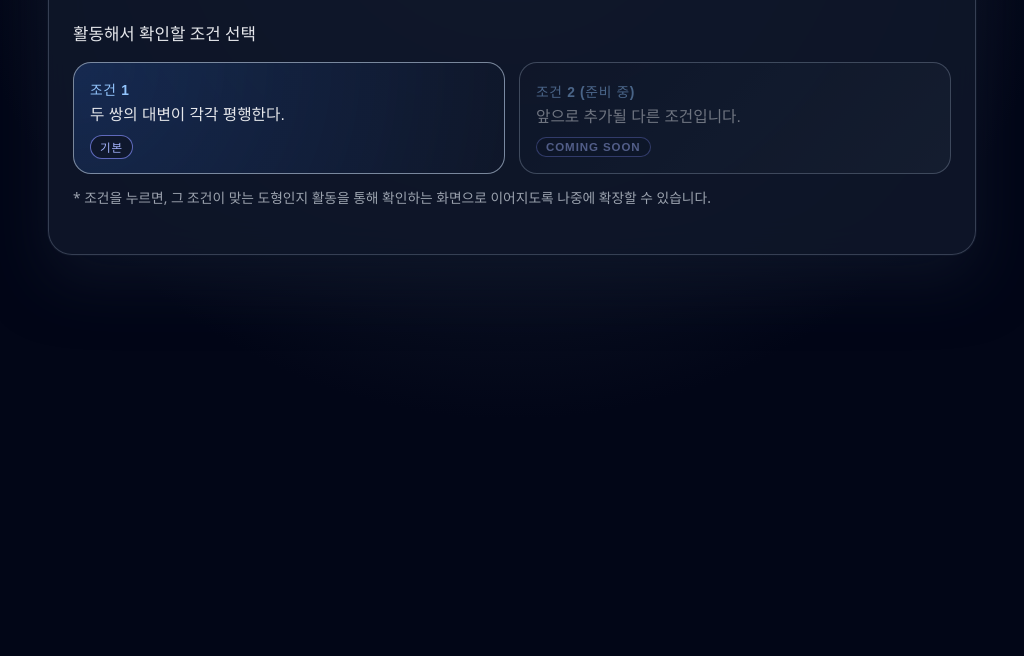
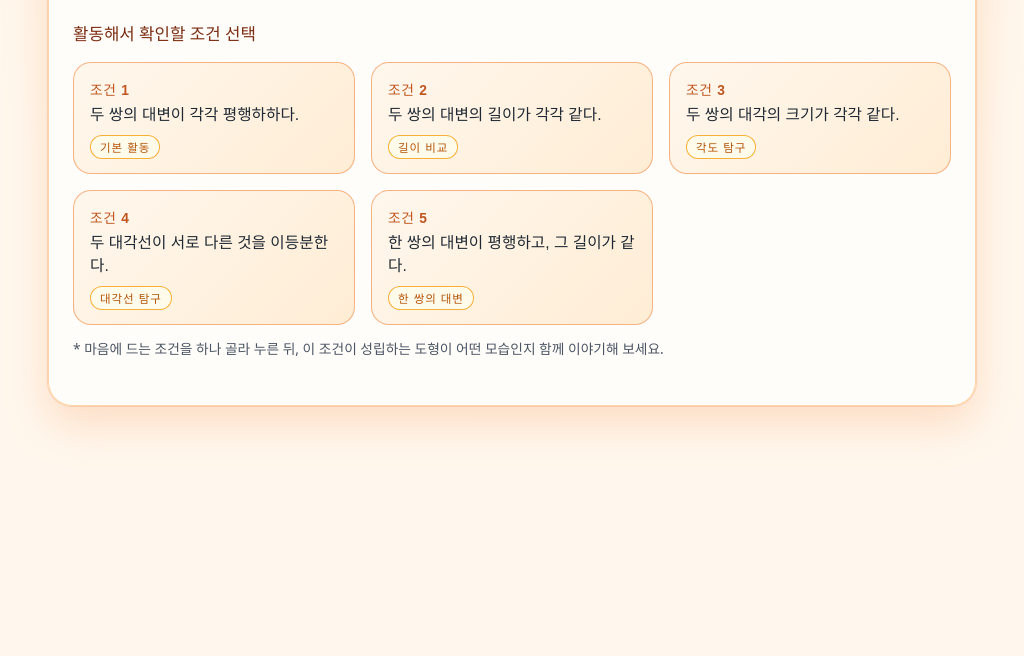
Before and after one commit to hayong104/251204, a website built with Vite: page index.html in a window 1280 px wide. Shown: the part 144-800 px from the top of the page, without its empty margins (128-1152 px from the left). Built offline with nearby package versions, Linux system fonts and the light colour scheme.

Commit message:
Add initial Vite configuration and update main.js with new condition buttons; enhance styles in style.css for improved aesthetics and layout.

```diff
--- a/src/main.js
+++ b/src/main.js
@@ -18,23 +18,47 @@ app.innerHTML = `
         <button class="condition-card" data-condition="1">
           <div class="condition-label">조건 1</div>
           <div class="condition-text">
-            두 쌍의 대변이 각각 평행한다.
+            두 쌍의 대변이 각각 평행하하다.
           </div>
-          <div class="condition-tag">기본</div>
+          <div class="condition-tag">기본 활동</div>
         </button>
 
-        <button class="condition-card condition-card--disabled" disabled>
-          <div class="condition-label">조건 2 (준비 중)</div>
+        <button class="condition-card" data-condition="2">
+          <div class="condition-label">조건 2</div>
           <div class="condition-text">
-            앞으로 추가될 다른 조건입니다.
+            두 쌍의 대변의 길이가 각각 같다.
           </div>
-          <div class="condition-tag">COMING SOON</div>
+          <div class="condition-tag">길이 비교</div>
+        </button>
+
+        <button class="condition-card" data-condition="3">
+          <div class="condition-label">조건 3</div>
+          <div class="condition-text">
+            두 쌍의 대각의 크기가 각각 같다.
+          </div>
+          <div class="condition-tag">각도 탐구</div>
+        </button>
+
+        <button class="condition-card" data-condition="4">
+          <div class="condition-label">조건 4</div>
+          <div class="condition-text">
+            두 대각선이 서로 다른 것을 이등분한다.
+          </div>
+          <div class="condition-tag">대각선 탐구</div>
+        </button>
+
+        <button class="condition-card" data-condition="5">
+          <div class="condition-label">조건 5</div>
+          <div class="condition-text">
+            한 쌍의 대변이 평행하고, 그 길이가 같다.
+          </div>
+          <div class="condition-tag">한 쌍의 대변</div>
         </button>
       </div>
 
       <p class="helper-text">
-        * 조건을 누르면, 그 조건이 맞는 도형인지 활동을 통해 확인하는 화면으로 이어지도록
-        나중에 확장할 수 있습니다.
+        * 마음에 드는 조건을 하나 골라 누른 뒤, 이 조건이 성립하는 도형이 어떤 모습인지
+        함께 이야기해 보세요.
       </p>
     </section>
   </main>
--- a/src/style.css
+++ b/src/style.css
@@ -2,8 +2,8 @@
   font-family: system-ui, -apple-system, BlinkMacSystemFont, 'Segoe UI', sans-serif;
   line-height: 1.5;
   font-weight: 400;
-  color: #0f172a;
-  background-color: #0f172a;
+  color: #1f2933;
+  background-color: #fff7ed;
   font-synthesis: none;
   text-rendering: optimizeLegibility;
   -webkit-font-smoothing: antialiased;
@@ -20,8 +20,8 @@ body {
   margin: 0;
   min-width: 320px;
   min-height: 100vh;
-  background: radial-gradient(circle at top, #1e293b, #020617 55%);
-  color: #e5e7eb;
+  background: radial-gradient(circle at top, #ffedd5, #fff7ed 55%);
+  color: #1f2933;
 }
 
 #app {
@@ -31,14 +31,13 @@ body {
 }
 
 .page {
-  background: rgba(15, 23, 42, 0.9);
+  background: rgba(255, 253, 250, 0.96);
   border-radius: 24px;
   padding: 28px 24px 32px;
-  border: 1px solid rgba(148, 163, 184, 0.3);
+  border: 1px solid rgba(253, 186, 116, 0.6);
   box-shadow:
-    0 24px 60px rgba(15, 23, 42, 0.75),
-    0 0 0 1px rgba(15, 23, 42, 0.8);
-  backdrop-filter: blur(18px);
+    0 18px 40px rgba(248, 171, 119, 0.35),
+    0 0 0 1px rgba(248, 171, 119, 0.4);
 }
 
 .page-header {
@@ -50,13 +49,13 @@ body {
   font-size: 2.1rem;
   margin: 0 0 6px;
   letter-spacing: -0.03em;
-  color: #f9fafb;
+  color: #9a3412;
 }
 
 .page-subtitle {
   margin: 0;
   font-size: 0.98rem;
-  color: #cbd5f5;
+  color: #b45309;
 }
 
 .condition-section {
@@ -67,13 +66,13 @@ body {
   font-size: 1.05rem;
   font-weight: 600;
   margin: 0 0 16px;
-  color: #e5e7eb;
+  color: #7c2d12;
 }
 
 .condition-grid {
   display: grid;
-  grid-template-columns: repeat(auto-fit, minmax(220px, 1fr));
-  gap: 14px;
+  grid-template-columns: repeat(auto-fit, minmax(230px, 1fr));
+  gap: 16px;
 }
 
 .condition-card {
@@ -82,8 +81,8 @@ body {
   text-align: left;
   padding: 16px 16px 14px;
   border-radius: 18px;
-  border: 1px solid rgba(148, 163, 184, 0.8);
-  background: radial-gradient(circle at top left, rgba(59, 130, 246, 0.2), rgba(15, 23, 42, 0.98));
+  border: 1px solid rgba(248, 171, 119, 0.9);
+  background: linear-gradient(135deg, #fff7ed, #ffedd5);
   color: inherit;
   cursor: pointer;
   transition:
@@ -95,27 +94,15 @@ body {
 
 .condition-card:hover {
   transform: translateY(-2px);
-  border-color: #60a5fa;
+  border-color: #fb923c;
   box-shadow:
-    0 14px 35px rgba(37, 99, 235, 0.35),
-    0 0 0 1px rgba(37, 99, 235, 0.5);
+    0 10px 24px rgba(248, 171, 119, 0.45),
+    0 0 0 1px rgba(248, 171, 119, 0.6);
 }
 
 .condition-card:focus-visible {
-  outline: 2px solid #60a5fa;
+  outline: 2px solid #f97316;
   outline-offset: 3px;
-}
-
-.condition-card--disabled {
-  cursor: default;
-  opacity: 0.45;
-  background: linear-gradient(135deg, rgba(15, 23, 42, 0.98), rgba(30, 41, 59, 0.96));
-}
-
-.condition-card--disabled:hover {
-  transform: none;
-  border-color: rgba(148, 163, 184, 0.8);
-  box-shadow: none;
 }
 
 .condition-label {
@@ -123,14 +110,14 @@ body {
   font-weight: 600;
   letter-spacing: 0.05em;
   text-transform: uppercase;
-  color: #93c5fd;
+  color: #c05621;
   margin-bottom: 4px;
 }
 
 .condition-text {
   font-size: 0.98rem;
   line-height: 1.5;
-  color: #e5e7eb;
+  color: #1f2933;
   margin-bottom: 8px;
 }
 
@@ -143,15 +130,15 @@ body {
   font-weight: 600;
   letter-spacing: 0.08em;
   text-transform: uppercase;
-  background: rgba(15, 23, 42, 0.85);
-  color: #a5b4fc;
-  border: 1px solid rgba(129, 140, 248, 0.7);
+  background: #fffbeb;
+  color: #b45309;
+  border: 1px solid rgba(245, 158, 11, 0.8);
 }
 
 .helper-text {
   margin-top: 14px;
   font-size: 0.86rem;
-  color: #9ca3af;
+  color: #4b5563;
 }
 
 @media (max-width: 640px) {
--- a/vite.config.js
+++ b/vite.config.js
@@ -0,0 +1,6 @@
+import { defineConfig } from 'vite'
+
+// 기본 Vite 설정입니다. 필요하면 나중에 옵션을 더 추가할 수 있습니다.
+export default defineConfig({
+  // 여기에서 서버 포트, 별칭 등 추가 설정 가능
+})
```
